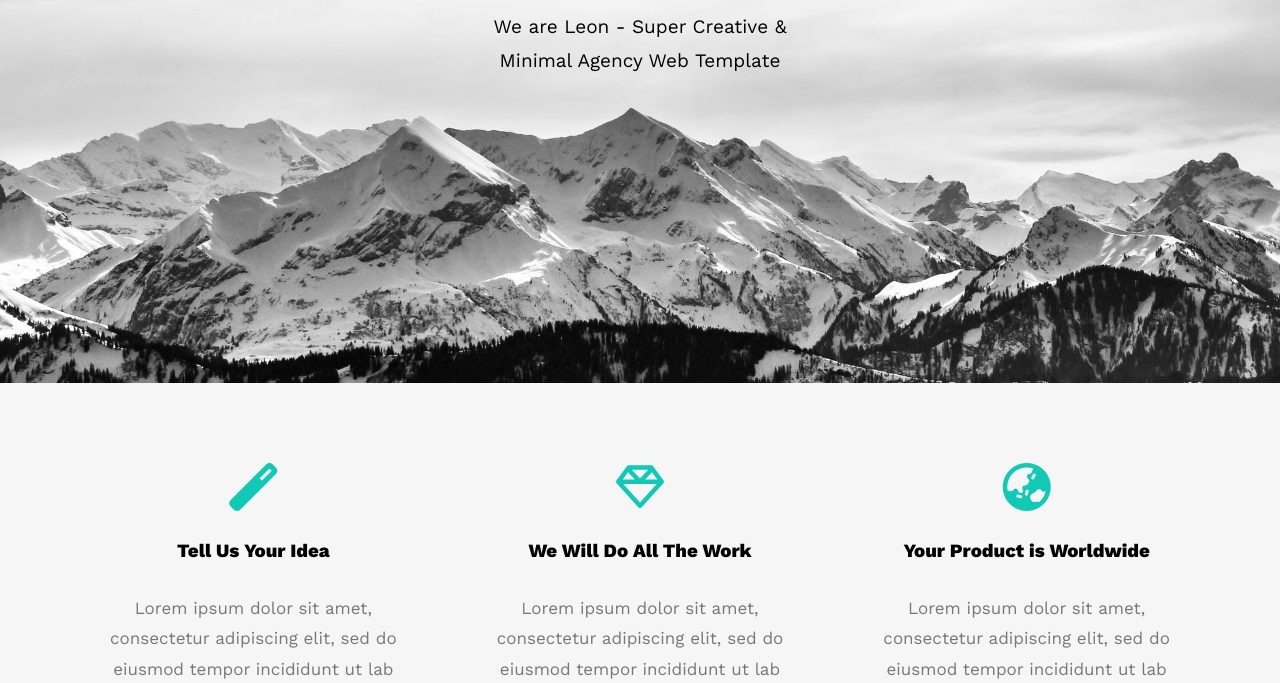
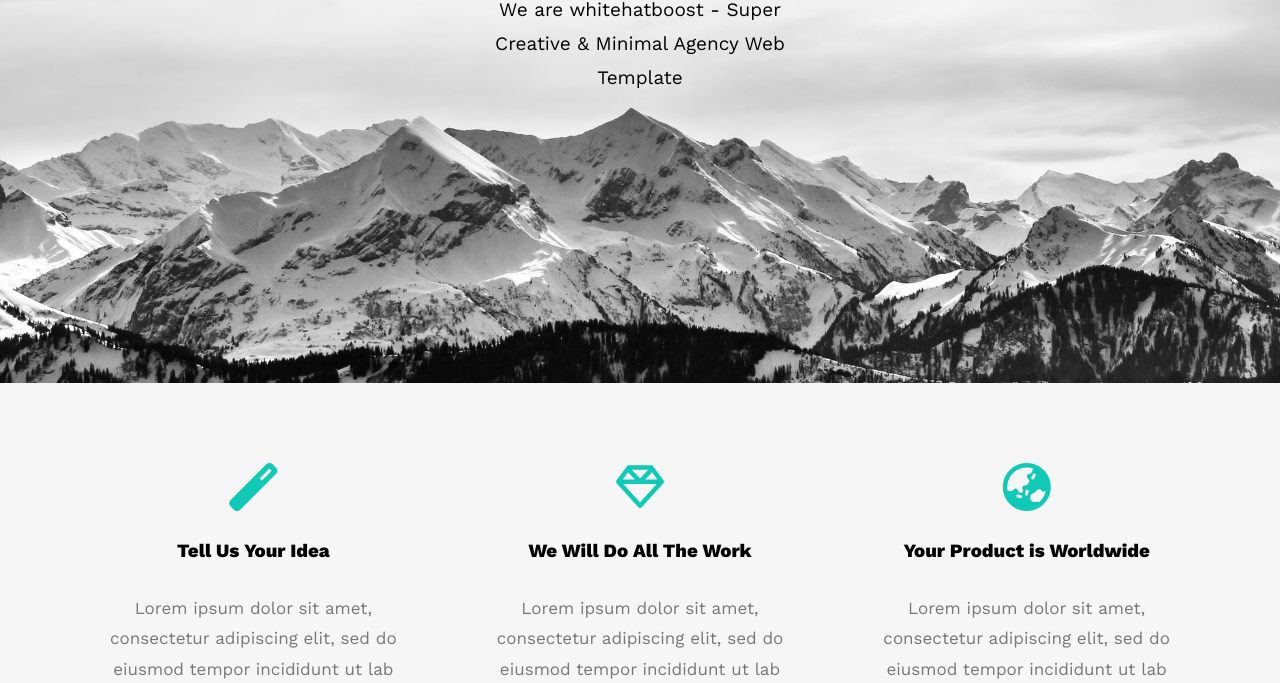
Before and after one commit to ziad000123/css_ex, a plain HTML site: page index.htm in a window 1280 px wide. Shown: the part 417-1100 px from the top of the page. Drawn offline with nearby package versions, Linux system fonts and the light colour scheme.

Commit message:
Upload the web

```diff
--- a/index.htm
+++ b/index.htm
@@ -43,7 +43,7 @@
         <div class="landing">
             <div class="intro-text">
               <h1>Hello There</h1>
-              <p>We are Leon - Super Creative & Minimal Agency Web Template</p>
+              <p>We are whitehatboost - Super Creative & Minimal Agency Web Template</p>
             </div>
         </div>
     <!-- End Landing Section -->
```
